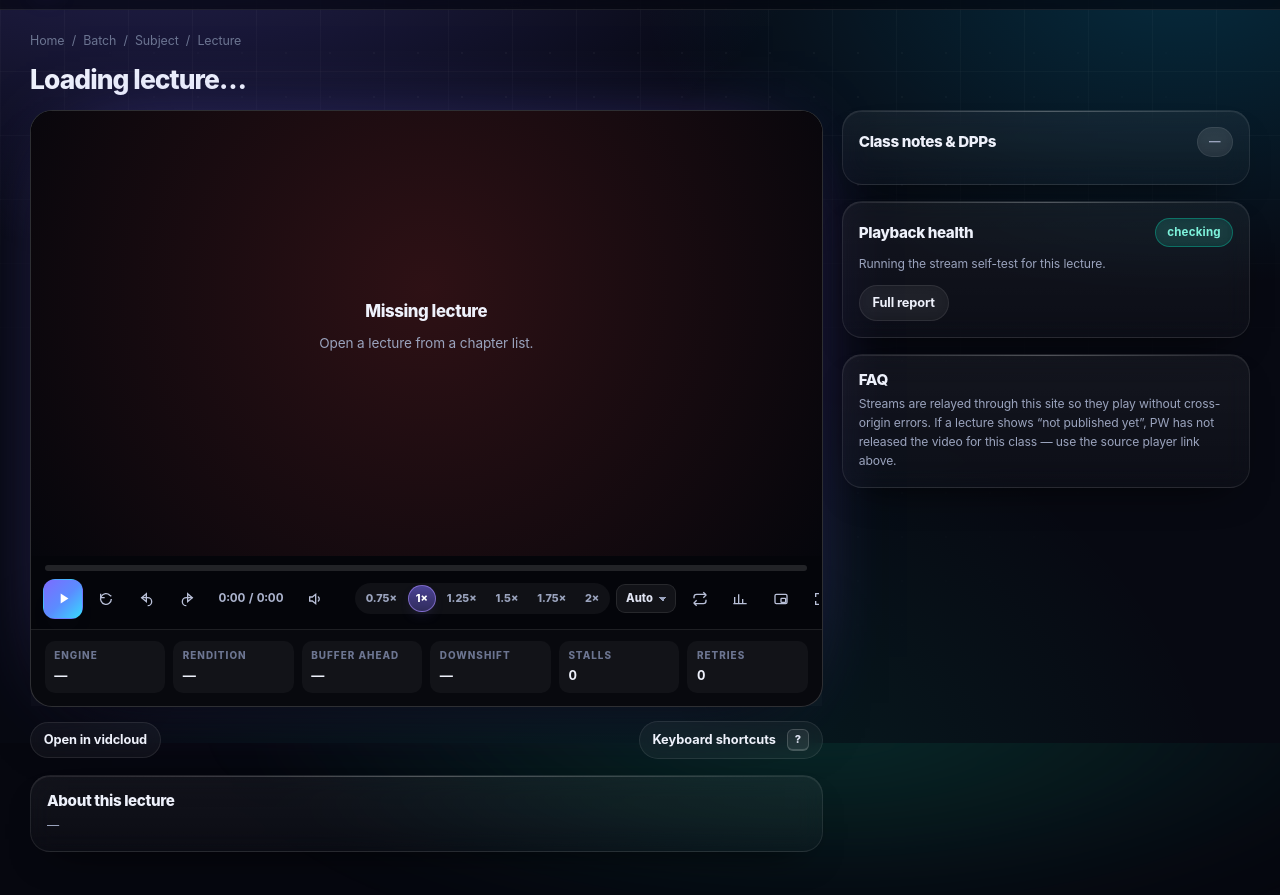
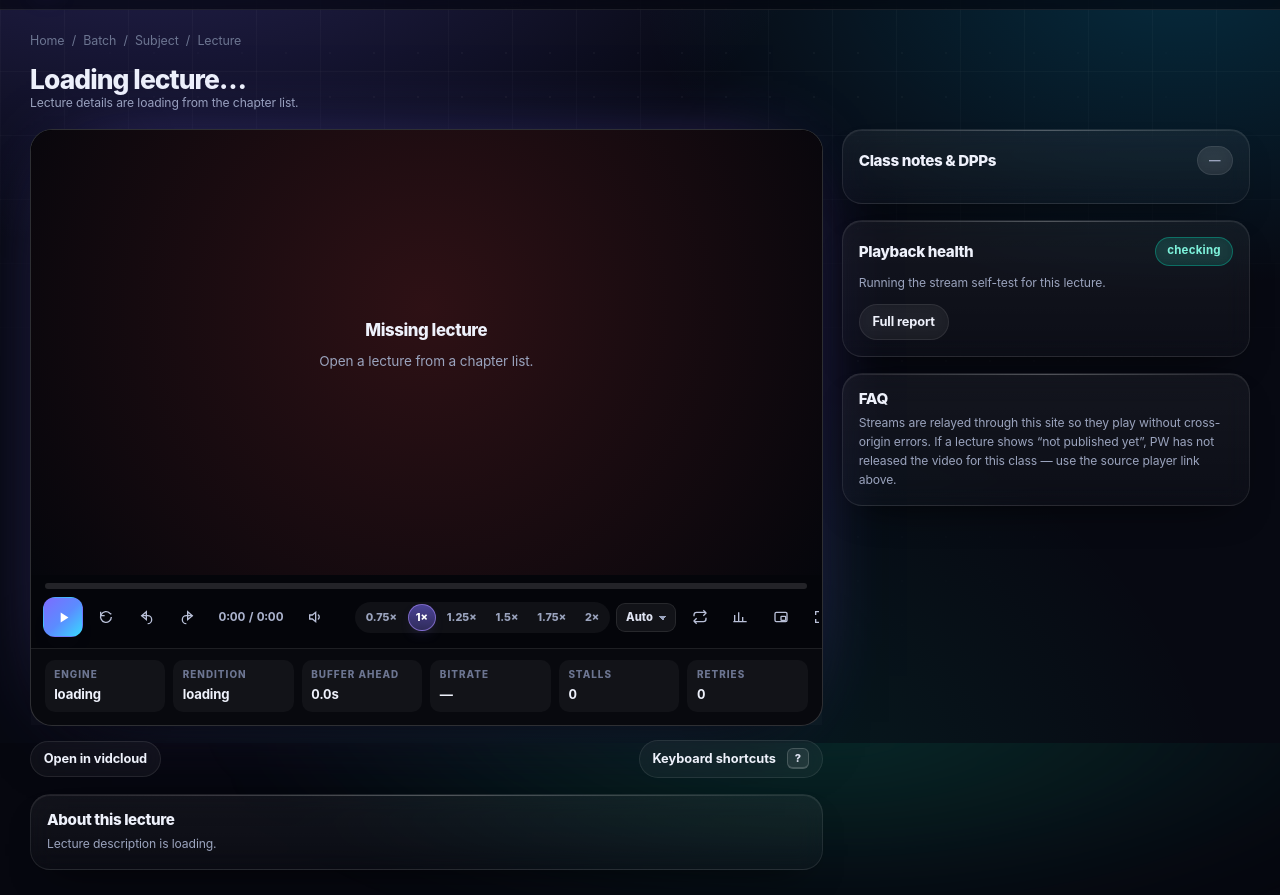
Before and after one commit to arslanansari1629-blip/ARS, a website with bundled scripts: page public/lecture.html in a window 1280 px wide. Shown: the part 57-952 px from the top of the page. Built offline with nearby package versions, Linux system fonts and the light colour scheme.

Commit message:
fix(lecture): make the loading state honest, and label bitrate correctly
The placeholder text read like a verdict ('press Start to continue where you left
off' on a lecture that had not loaded yet) and one stats cell called the current
bitrate a 'downshift'.

Co-authored-by: arena-agent <297053741+arena-agent@users.noreply.github.com>

```diff
--- a/public/lecture.html
+++ b/public/lecture.html
@@ -39,7 +39,7 @@
     <div class="lecture-head">
       <div>
         <h1 id="lectureTitle" style="font-size:clamp(1.15rem,2.6vw,1.65rem)">Loading lecture…</h1>
-        <p class="muted tiny" id="lectureMeta"></p>
+        <p class="muted tiny" id="lectureMeta" data-loading>Lecture details are loading from the chapter list.</p>
       </div>
       <div class="lecture-head-actions" id="queueNav"></div>
     </div>
@@ -73,7 +73,7 @@
             </div>
 
             <!-- stopped state: the bug this ships to fix -->
-            <div class="player-stopped" id="playerStopped" hidden>
+            <div class="player-stopped" id="playerStopped" hidden aria-live="polite">
               <button class="big-play" id="bigPlayBtn" aria-label="Play lecture">
                 <svg viewBox="0 0 24 24" width="30" height="30" fill="currentColor"><path d="M8 5v14l11-7z"/></svg>
               </button>
@@ -163,10 +163,10 @@
 
           <!-- live stream inspector -->
           <div class="player-stats" id="playerStats" hidden>
-            <div><span>Engine</span><strong id="statEngine">—</strong></div>
-            <div><span>Rendition</span><strong id="statQuality">—</strong></div>
-            <div><span>Buffer ahead</span><strong id="statBuffer">—</strong></div>
-            <div><span>Downshift</span><strong id="statBitrate">—</strong></div>
+            <div><span>Engine</span><strong id="statEngine">loading</strong></div>
+            <div><span>Rendition</span><strong id="statQuality">loading</strong></div>
+            <div><span>Buffer ahead</span><strong id="statBuffer">0.0s</strong></div>
+            <div><span>Bitrate</span><strong id="statBitrate">—</strong></div>
             <div><span>Stalls</span><strong id="statStalls">0</strong></div>
             <div><span>Retries</span><strong id="statRetries">0</strong></div>
           </div>
@@ -183,7 +183,9 @@
 
         <div class="card lecture-about" id="aboutCard">
           <h3 style="font-size:.95rem">About this lecture</h3>
-          <p class="tiny muted" id="aboutText" style="margin-top:.4rem">—</p>
+          <p class="tiny muted" id="aboutText" style="margin-top:.4rem" data-loading>
+            Lecture description is loading.
+          </p>
         </div>
       </div>
 
```
